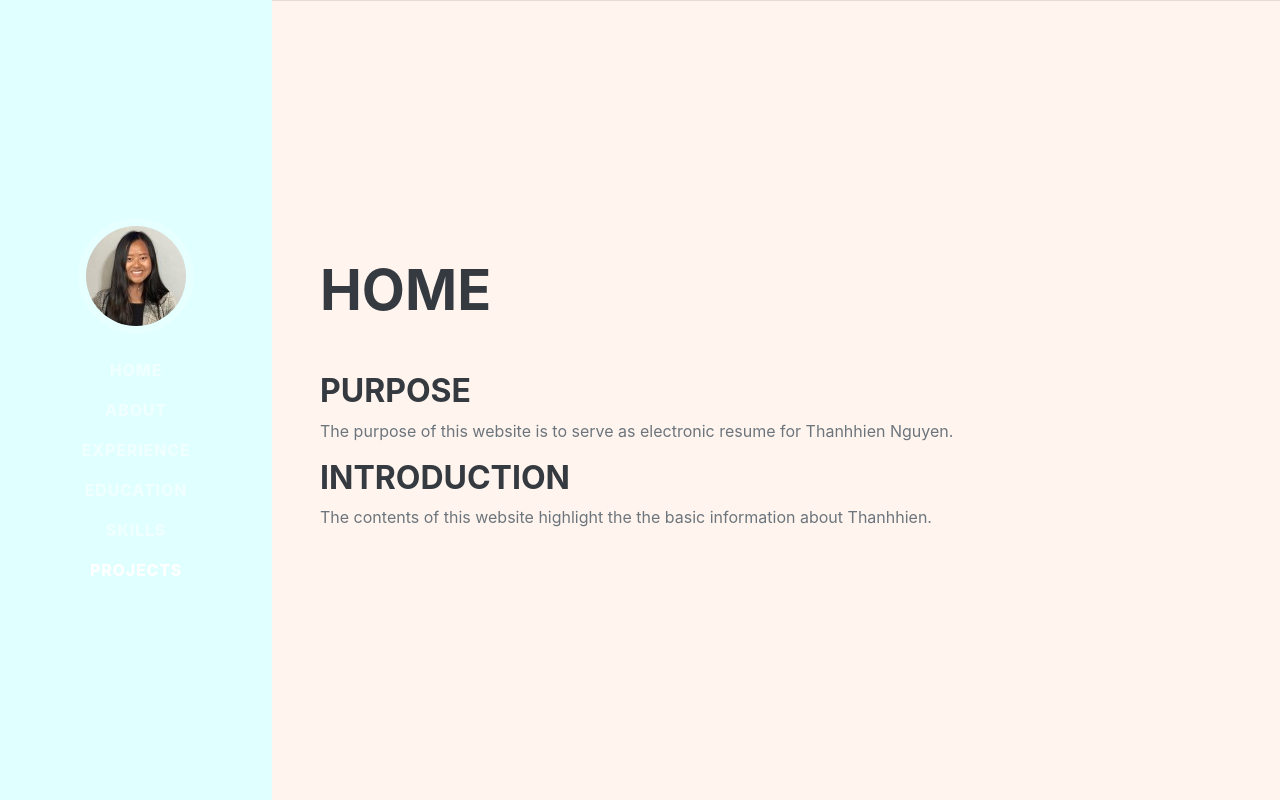
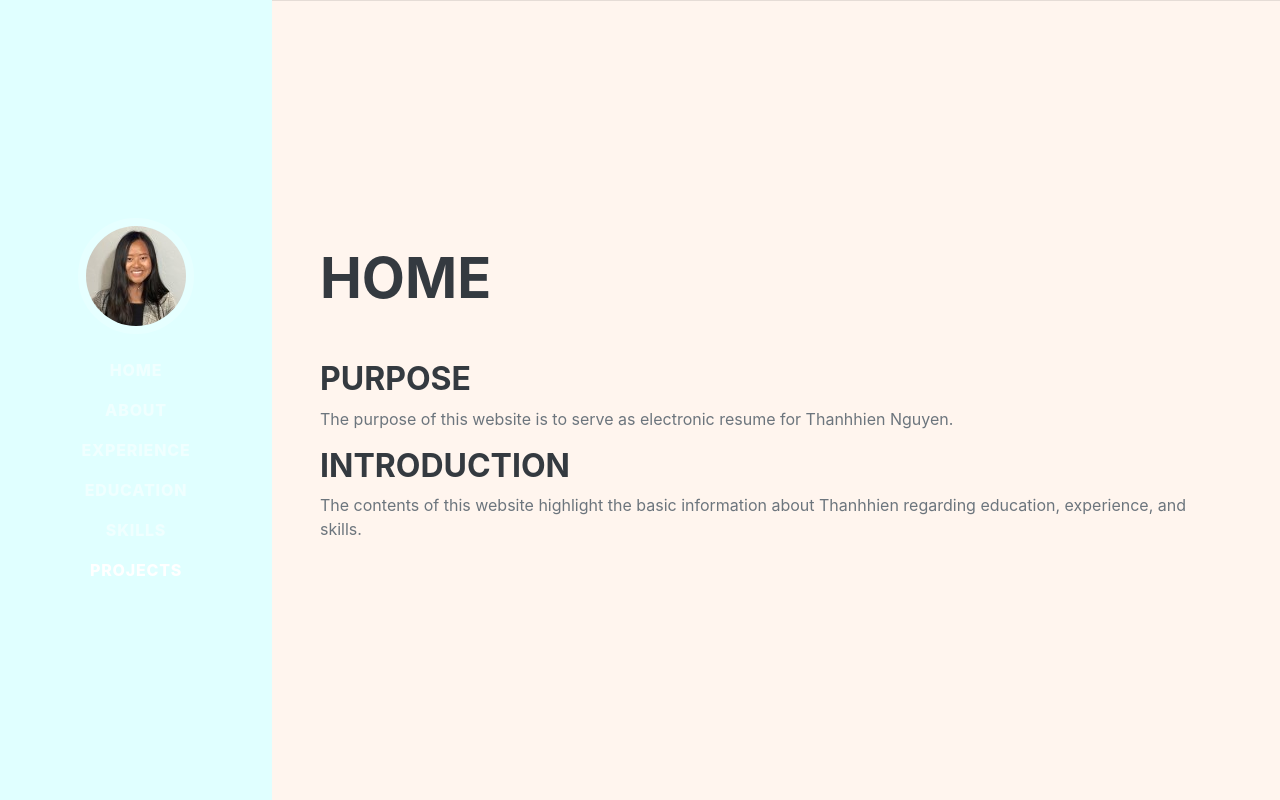
Before and after one commit to thanhhienn/personalwebsite, a plain HTML site: page index.html in a window 1280 px wide. Shown: the top 800 px of the page. Drawn offline with nearby package versions, Linux system fonts and the light colour scheme; a web font is replaced by a local one.

Commit message:
Changed introduction

```diff
--- a/index.html
+++ b/index.html
@@ -44,7 +44,7 @@
                     <h3> Purpose</h3>
                     <p> The purpose of this website is to serve as electronic resume for Thanhhien Nguyen.</p>
                     <h3>Introduction</h3>
-                    <p> The contents of this website highlight the the basic information about Thanhhien.  </p>
+                    <p> The contents of this website highlight the basic information about Thanhhien regarding education, experience, and skills.  </p>
                 </div>
             </section>
             <!-- About-->
```
